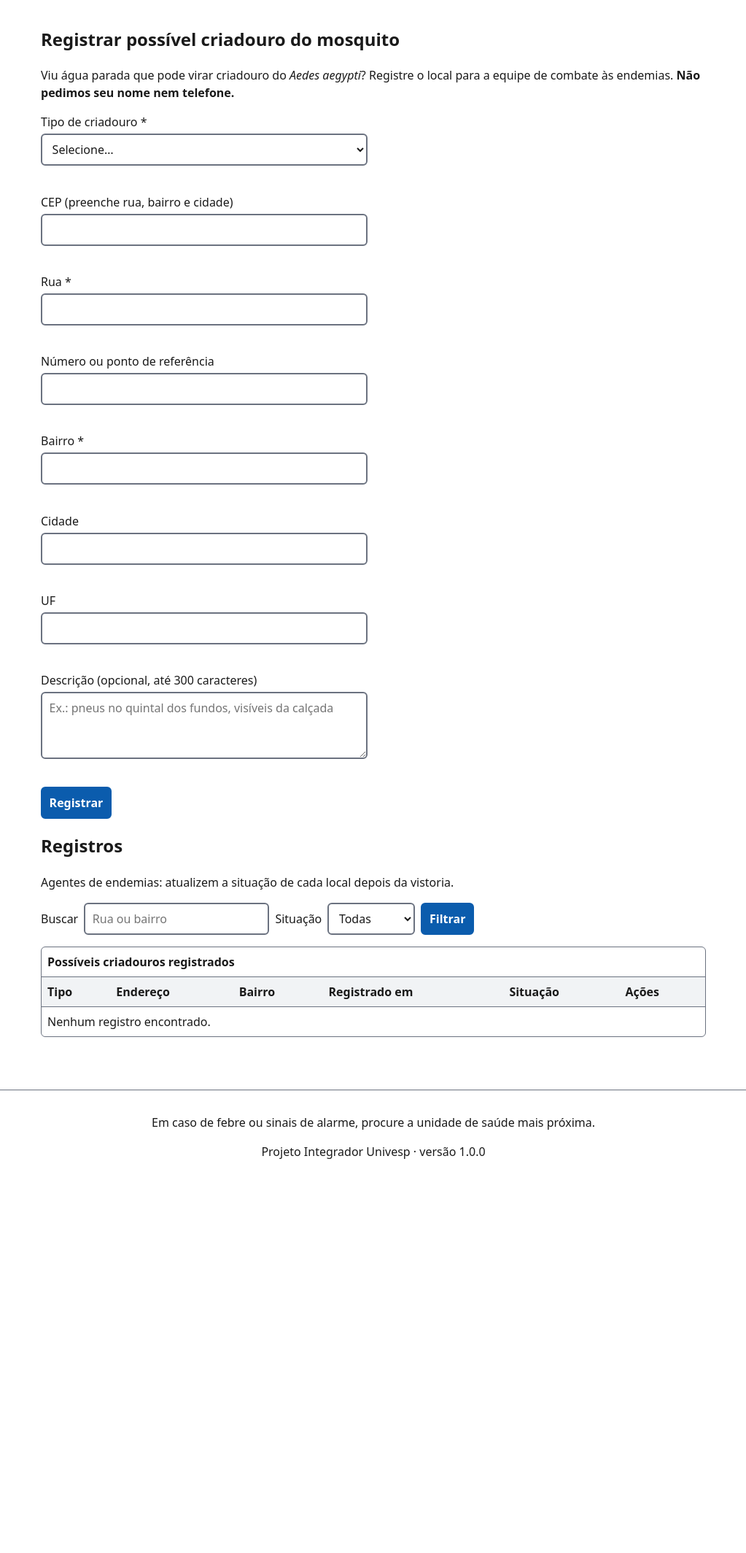
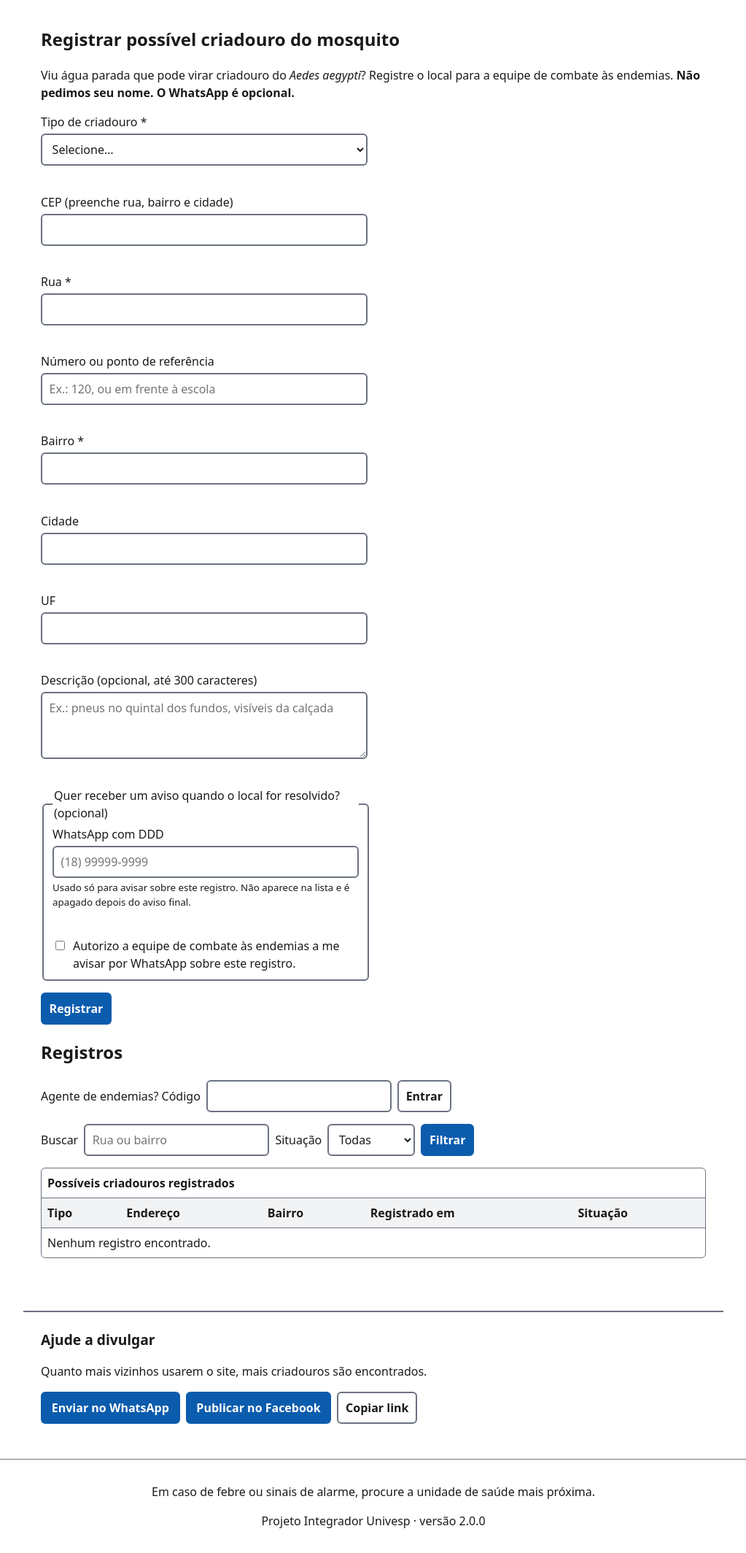
Before and after one commit to dpcolle/pi-doacoes, a Flask app: page / in a window 1280 px wide. Shown: the part 72-2200 px from the top of the page at 73% size, without its empty margins (128-1151 px from the left). Before the commit the page ends 1660 px from the top, so only its background shows below. Run offline with Flask 3, Linux system fonts and the light colour scheme; data that the repository does not hold is empty; some libraries are stand-ins or nearby versions.

Commit message:
feat: solução final (v2.0.0) com melhorias pedidas pela comunidade
- Botões para compartilhar o site no WhatsApp, Facebook e celular
- WhatsApp opcional, com autorização, para avisar o morador; nunca
  aparece na lista pública e é apagado após o aviso final
- Área do agente protegida por código (AGENTE_CODIGO)
- Número ou ponto de referência com até 50 caracteres
- Migração automática do banco da v1

Co-Authored-By: Claude Opus 5.5 <noreply@anthropic.com>
Claude-Session: https://claude.ai/code/session_01GNyFwoaQv3j7zmxxrVzSng

```diff
--- a/app/__init__.py
+++ b/app/__init__.py
@@ -5,7 +5,7 @@ from flask import Flask
 
 from . import db
 
-__version__ = "1.0.0"
+__version__ = "2.0.0"
 
 # Municípios do grupo (código IBGE). Pode ser trocado pela variável MUNICIPIOS,
 # no formato "Nome:codigo;Nome:codigo".
@@ -29,6 +29,7 @@ def create_app(config=None):
         ),
         DATABASE_URL=os.environ.get("DATABASE_URL"),  # PostgreSQL (Neon); vazio = SQLite
         VERSAO=__version__,
+        AGENTE_CODIGO=os.environ.get("AGENTE_CODIGO"),  # libera a área do agente de endemias
         MUNICIPIOS=_ler_municipios(os.environ.get("MUNICIPIOS", MUNICIPIOS_PADRAO)),
     )
     app.json.ensure_ascii = False
--- a/app/schema.sql
+++ b/app/schema.sql
@@ -1,5 +1,6 @@
 -- Registros de possíveis criadouros do Aedes aegypti informados pela comunidade.
--- Não guarda nome, telefone nem e-mail de quem registra (LGPD: dados mínimos).
+-- Não guarda nome nem e-mail. O WhatsApp é opcional, só com autorização, nunca sai
+-- na lista pública e é apagado depois do aviso final (LGPD: consentimento e necessidade).
 CREATE TABLE IF NOT EXISTS focos (
     id            INTEGER PRIMARY KEY AUTOINCREMENT,
     tipo          TEXT    NOT NULL CHECK (tipo IN ('pneu','caixa_dagua','vaso_planta','lixo_entulho','piscina','calha','terreno','outros')),
@@ -10,6 +11,7 @@ CREATE TABLE IF NOT EXISTS focos (
     cep           TEXT,
     cidade        TEXT,
     uf            TEXT,
+    whatsapp      TEXT,
     status        TEXT    NOT NULL DEFAULT 'aberto' CHECK (status IN ('aberto','vistoriado','eliminado')),
     criado_em     TEXT    NOT NULL DEFAULT (datetime('now')),
     atualizado_em TEXT    NOT NULL DEFAULT (datetime('now'))
--- a/app/schema_postgres.sql
+++ b/app/schema_postgres.sql
@@ -1,5 +1,6 @@
 -- Registros de possíveis criadouros do Aedes aegypti informados pela comunidade.
--- Não guarda nome, telefone nem e-mail de quem registra (LGPD: dados mínimos).
+-- Não guarda nome nem e-mail. O WhatsApp é opcional, só com autorização, nunca sai
+-- na lista pública e é apagado depois do aviso final (LGPD: consentimento e necessidade).
 CREATE TABLE IF NOT EXISTS focos (
     id            SERIAL PRIMARY KEY,
     tipo          TEXT    NOT NULL CHECK (tipo IN ('pneu','caixa_dagua','vaso_planta','lixo_entulho','piscina','calha','terreno','outros')),
@@ -10,6 +11,7 @@ CREATE TABLE IF NOT EXISTS focos (
     cep           TEXT,
     cidade        TEXT,
     uf            TEXT,
+    whatsapp      TEXT,
     status        TEXT    NOT NULL DEFAULT 'aberto' CHECK (status IN ('aberto','vistoriado','eliminado')),
     criado_em     TEXT    NOT NULL DEFAULT to_char(now() AT TIME ZONE 'UTC', 'YYYY-MM-DD HH24:MI:SS'),
     atualizado_em TEXT    NOT NULL DEFAULT to_char(now() AT TIME ZONE 'UTC', 'YYYY-MM-DD HH24:MI:SS')
--- a/app/static/css/style.css
+++ b/app/static/css/style.css
@@ -57,3 +57,17 @@ section { margin-bottom: 2rem; }
 /* Situação: além da cor, o texto da opção diz o estado */
 select.situacao-aberto { border-color: var(--erro); }
 select.situacao-eliminado { border-color: var(--ok); }
+/* v2 */
+.divulgar { max-width: 60rem; margin: 0 auto 2rem; padding: 1rem 1.5rem; border-top: 2px solid var(--borda); }
+.divulgar h2 { font-size: 1.2rem; margin: .5rem 0; }
+.botoes, .acoes { display: flex; flex-wrap: wrap; gap: .5rem; }
+a.botao { display: inline-block; padding: .5rem .8rem; border: 2px solid var(--primaria); border-radius: 6px;
+          background: var(--primaria); color: var(--primaria-texto); font-weight: 600; text-decoration: none; }
+label.caixa { display: flex; gap: .5rem; align-items: flex-start; max-width: 28rem; }
+label.caixa input { margin-top: .3rem; }
+small { display: block; }
+.agente { margin-bottom: 1rem; }
+.situacao-texto { font-weight: 600; padding: .1rem .5rem; border: 2px solid var(--borda); border-radius: 6px; white-space: nowrap; }
+.situacao-texto.situacao-aberto { border-color: var(--erro); }
+.situacao-texto.situacao-eliminado { border-color: var(--ok); }
+[hidden] { display: none !important; }
--- a/app/static/js/common.js
+++ b/app/static/js/common.js
@@ -1,11 +1,24 @@
 "use strict";
+
+/** Código do agente de endemias, guardado só nesta aba do navegador. */
+function codigoAgente() {
+  try { return sessionStorage.getItem("pi-agente") || ""; } catch (_) { return ""; }
+}
+
+function guardarCodigoAgente(codigo) {
+  try {
+    if (codigo) sessionStorage.setItem("pi-agente", codigo);
+    else sessionStorage.removeItem("pi-agente");
+  } catch (_) { /* modo privado: vale só até recarregar */ }
+}
 
 /** Chamada à API própria; lança Error com .detalhes quando a API devolve erro. */
 async function api(caminho, opcoes = {}) {
-  const resposta = await fetch(caminho, {
-    headers: { "Content-Type": "application/json" },
-    ...opcoes,
-  });
+  const cabecalhos = { "Content-Type": "application/json" };
+  const codigo = opcoes.codigo !== undefined ? opcoes.codigo : codigoAgente();
+  if (codigo) cabecalhos["X-Codigo-Agente"] = codigo;
+  const { codigo: _ignorado, ...resto } = opcoes;
+  const resposta = await fetch(caminho, { headers: cabecalhos, ...resto });
   if (resposta.status === 204) return null;
   const corpo = await resposta.json().catch(() => ({}));
   if (!resposta.ok) {
--- /dev/null
+++ b/app/static/js/compartilhar.js
@@ -0,0 +1,27 @@
+"use strict";
+/* v2: divulgar o site nas redes sociais (sugestão da avaliação dos moradores). */
+(function () {
+  const url = window.location.origin + "/";
+  const texto = "Viu água parada? Registre o local e ajude a combater a dengue no nosso bairro:";
+  document.getElementById("share-whatsapp").href = "https://wa.me/?text=" + encodeURIComponent(texto + " " + url);
+  document.getElementById("share-facebook").href =
+    "https://www.facebook.com/sharer/sharer.php?u=" + encodeURIComponent(url);
+
+  // Celular: abre o menu de compartilhamento do próprio aparelho (Instagram, Telegram etc.)
+  const botao = document.getElementById("compartilhar");
+  if (navigator.share) {
+    botao.hidden = false;
+    botao.addEventListener("click", () => {
+      navigator.share({ title: "Alerta Dengue Comunitário", text: texto, url }).catch(() => { /* cancelado */ });
+    });
+  }
+
+  document.getElementById("copiar-link").addEventListener("click", async () => {
+    try {
+      await navigator.clipboard.writeText(url);
+      avisar("Link copiado: " + url);
+    } catch (_) {
+      avisar("Não foi possível copiar. O endereço é " + url, "erro");
+    }
+  });
+})();
--- a/app/static/js/focos.js
+++ b/app/static/js/focos.js
@@ -11,21 +11,70 @@ function celula(texto) {
   return td;
 }
 
-/** Seletor de situação: o agente muda e a alteração é salva na hora. */
-function seletorSituacao(f) {
+/* ---- Modo agente (v2) -----------------------------------------------------------
+ * Só quem tem o código (variável AGENTE_CODIGO no servidor) muda a situação, exclui
+ * e avisa o morador. Os demais veem a situação como texto.
+ */
+const formAgente = document.getElementById("form-agente");
+const agenteAtivo = document.getElementById("agente-ativo");
+let modoAgente = false;
+
+function aplicarModoAgente(ativo) {
+  modoAgente = ativo;
+  formAgente.hidden = ativo;
+  agenteAtivo.hidden = !ativo;
+  carregar();
+}
+
+formAgente.addEventListener("submit", async (ev) => {
+  ev.preventDefault();
+  const campo = document.getElementById("codigo-agente");
+  const erro = document.getElementById("erro-codigo-agente");
+  erro.textContent = "";
+  campo.removeAttribute("aria-invalid");
+  try {
+    await api("/api/agente/entrar", { method: "POST", codigo: campo.value });
+    guardarCodigoAgente(campo.value);
+    campo.value = "";
+    aplicarModoAgente(true);
+    avisar("Modo agente ativo.");
+    document.getElementById("sair-agente").focus();
+  } catch (e) {
+    erro.textContent = e.message;
+    campo.setAttribute("aria-invalid", "true");
+    campo.focus();
+  }
+});
+
+document.getElementById("sair-agente").addEventListener("click", () => {
+  guardarCodigoAgente("");
+  aplicarModoAgente(false);
+  avisar("Você saiu do modo agente.");
+  document.getElementById("codigo-agente").focus();
+});
+
+/** Público: a situação como texto. Agente: seletor que salva na hora. */
+function celulaSituacao(f) {
   const td = document.createElement("td");
+  if (!modoAgente) {
+    const span = document.createElement("span");
+    span.className = "situacao-texto situacao-" + f.status;
+    span.textContent = SITUACOES[f.status];
+    td.append(span);
+    return td;
+  }
   const sel = document.createElement("select");
   sel.setAttribute("aria-label", `Situação do registro em ${f.logradouro}, ${f.bairro}`);
   sel.className = "situacao situacao-" + f.status;
   for (const [valor, nome] of Object.entries(SITUACOES)) {
-    const op = new Option(nome, valor, false, valor === f.status);
-    sel.append(op);
+    sel.append(new Option(nome, valor, false, valor === f.status));
   }
   sel.addEventListener("change", async () => {
     try {
       await api(`/api/focos/${f.id}/status`, { method: "PATCH", body: JSON.stringify({ status: sel.value }) });
+      f.status = sel.value;
       sel.className = "situacao situacao-" + sel.value;
-      avisar(`Situação alterada para ${SITUACOES[sel.value]}.`);
+      avisar(`Situação alterada para ${SITUACOES[sel.value]}.` + (f.tem_contato ? " Avise o morador pelo WhatsApp." : ""));
     } catch (e) {
       sel.value = f.status;
       avisar(e.message, "erro");
@@ -33,6 +82,26 @@ function seletorSituacao(f) {
   });
   td.append(sel);
   return td;
+}
+
+/** Abre o WhatsApp com a mensagem pronta. No aviso final (eliminado), apaga o número. */
+async function avisarMorador(f, botao, endereco) {
+  const janela = window.open("about:blank", "_blank"); // aberta no clique, para não ser bloqueada
+  try {
+    const { link, status } = await api(`/api/focos/${f.id}/contato`);
+    if (janela) janela.location.href = link; else window.location.href = link;
+    if (status === "eliminado") {
+      await api(`/api/focos/${f.id}/contato`, { method: "DELETE" });
+      f.tem_contato = false;
+      botao.remove();
+      avisar(`WhatsApp aberto para o registro em ${endereco}. Como foi o aviso final, o número foi apagado do sistema.`);
+    } else {
+      avisar(`WhatsApp aberto para o registro em ${endereco}. O número fica guardado até o aviso de eliminação.`);
+    }
+  } catch (e) {
+    if (janela) janela.close();
+    avisar(e.message, "erro");
+  }
 }
 
 function linha(f) {
@@ -44,11 +113,21 @@ function linha(f) {
     const p = document.createElement("small");
     p.className = "descricao";
     p.textContent = f.descricao;
-    tdTipo.append(document.createElement("br"), p);
+    tdTipo.append(p);
   }
   tr.append(tdTipo, celula(endereco), celula(local ? `${f.bairro} (${local})` : f.bairro),
-            celula(formatarData(f.criado_em)), seletorSituacao(f));
+            celula(formatarData(f.criado_em)), celulaSituacao(f));
+  if (!modoAgente) return tr;
   const acoes = document.createElement("td");
+  acoes.className = "acoes";
+  if (f.tem_contato) {
+    const zap = document.createElement("button");
+    zap.type = "button";
+    zap.textContent = "Avisar no WhatsApp";
+    zap.setAttribute("aria-label", `Avisar no WhatsApp o morador do registro em ${endereco}`);
+    zap.addEventListener("click", () => avisarMorador(f, zap, endereco));
+    acoes.append(zap);
+  }
   const botao = document.createElement("button");
   botao.type = "button";
   botao.className = "perigo";
@@ -67,12 +146,13 @@ async function carregar() {
   if (q) params.set("q", q);
   if (status) params.set("status", status);
   try {
+    document.getElementById("col-acoes").hidden = !modoAgente;
     const dados = await api("/api/focos?" + params);
     corpo.replaceChildren(...dados.map(linha));
     if (!dados.length) {
       const tr = document.createElement("tr");
       const td = celula("Nenhum registro encontrado.");
-      td.colSpan = 6;
+      td.colSpan = modoAgente ? 6 : 5;
       tr.append(td);
       corpo.append(tr);
     }
@@ -163,7 +243,7 @@ form.addEventListener("submit", async (ev) => {
     await api("/api/focos", { method: "POST", body: JSON.stringify(dados) });
     form.reset();
     cepPreenchido = "";
-    avisar("Obrigado! O local foi registrado para a equipe de combate às endemias.");
+    avisar("Obrigado! O local foi registrado para a equipe de combate às endemias. Compartilhe o site com seus vizinhos.");
     document.getElementById("tipo").focus();
     carregar();
   } catch (e) {
@@ -181,4 +261,10 @@ document.getElementById("form-filtro").addEventListener("submit", (ev) => {
   carregar();
 });
 
-carregar();
+if (codigoAgente()) {
+  api("/api/agente/entrar", { method: "POST" })
+    .then(() => aplicarModoAgente(true))
+    .catch(() => { guardarCodigoAgente(""); carregar(); });
+} else {
+  carregar();
+}
--- a/app/templates/base.html
+++ b/app/templates/base.html
@@ -28,12 +28,23 @@
     {% block conteudo %}{% endblock %}
   </main>
   <p id="status" class="status" role="status" aria-live="polite"></p>
+  <aside class="divulgar" aria-labelledby="t-divulgar">
+    <h2 id="t-divulgar">Ajude a divulgar</h2>
+    <p>Quanto mais vizinhos usarem o site, mais criadouros são encontrados.</p>
+    <div class="botoes">
+      <button type="button" id="compartilhar" hidden>Compartilhar</button>
+      <a class="botao" id="share-whatsapp" href="https://wa.me/" target="_blank" rel="noopener">Enviar no WhatsApp</a>
+      <a class="botao" id="share-facebook" href="https://www.facebook.com/sharer/sharer.php" target="_blank" rel="noopener">Publicar no Facebook</a>
+      <button type="button" class="secundario" id="copiar-link">Copiar link</button>
+    </div>
+  </aside>
   <footer class="rodape">
     <p>Em caso de febre ou sinais de alarme, procure a unidade de saúde mais próxima.</p>
     <p>Projeto Integrador Univesp &middot; versão {{ config['VERSAO'] }}</p>
   </footer>
   <script src="{{ url_for('static', filename='js/common.js') }}"></script>
   <script src="{{ url_for('static', filename='js/acessibilidade.js') }}"></script>
+  <script src="{{ url_for('static', filename='js/compartilhar.js') }}"></script>
   {% block scripts %}{% endblock %}
   <!-- VLibras: tradução do conteúdo para Libras (serviço do Governo Federal) -->
   <div vw class="enabled">
--- a/app/templates/index.html
+++ b/app/templates/index.html
@@ -6,7 +6,7 @@
 {% block conteudo %}
 <h2>Registrar possível criadouro do mosquito</h2>
 <p>Viu água parada que pode virar criadouro do <i>Aedes aegypti</i>? Registre o local para a equipe de
-  combate às endemias. <strong>Não pedimos seu nome nem telefone.</strong></p>
+  combate às endemias. <strong>Não pedimos seu nome. O WhatsApp é opcional.</strong></p>
 <form id="form-foco" novalidate>
   <div class="campo">
     <label for="tipo">Tipo de criadouro <span aria-hidden="true">*</span></label>
@@ -28,7 +28,8 @@
   </div>
   <div class="campo">
     <label for="numero">Número ou ponto de referência</label>
-    <input id="numero" name="numero" maxlength="10" aria-describedby="erro-numero">
+    <input id="numero" name="numero" maxlength="50" aria-describedby="erro-numero"
+      placeholder="Ex.: 120, ou em frente à escola">
     <span id="erro-numero" class="erro"></span>
   </div>
   <div class="campo">
@@ -52,11 +53,34 @@
       placeholder="Ex.: pneus no quintal dos fundos, visíveis da calçada"></textarea>
     <span id="erro-descricao" class="erro"></span>
   </div>
+  <fieldset>
+    <legend>Quer receber um aviso quando o local for resolvido? (opcional)</legend>
+    <div class="campo">
+      <label for="whatsapp">WhatsApp com DDD</label>
+      <input id="whatsapp" name="whatsapp" type="tel" inputmode="tel" maxlength="20" autocomplete="tel"
+        placeholder="(18) 99999-9999" aria-describedby="ajuda-whatsapp erro-whatsapp">
+      <small id="ajuda-whatsapp">Usado só para avisar sobre este registro. Não aparece na lista
+        e é apagado depois do aviso final.</small>
+      <span id="erro-whatsapp" class="erro"></span>
+    </div>
+    <label class="caixa"><input type="checkbox" id="aceite_contato" name="aceite_contato" aria-describedby="erro-aceite_contato">
+      Autorizo a equipe de combate às endemias a me avisar por WhatsApp sobre este registro.</label>
+    <span id="erro-aceite_contato" class="erro"></span>
+  </fieldset>
   <button type="submit">Registrar</button>
 </form>
 
 <h2>Registros</h2>
-<p>Agentes de endemias: atualizem a situação de cada local depois da vistoria.</p>
+<div class="agente">
+  <form id="form-agente" class="filtro" aria-label="Entrar como agente de endemias">
+    <label for="codigo-agente">Agente de endemias? Código</label>
+    <input id="codigo-agente" type="password" autocomplete="off" aria-describedby="erro-codigo-agente">
+    <button type="submit" class="secundario">Entrar</button>
+    <span id="erro-codigo-agente" class="erro"></span>
+  </form>
+  <p id="agente-ativo" hidden><strong>Modo agente ativo:</strong> atualize a situação e avise o morador.
+    <button type="button" class="secundario" id="sair-agente">Sair</button></p>
+</div>
 <form id="form-filtro" class="filtro" role="search" aria-label="Filtrar registros">
   <label for="filtro-q">Buscar</label>
   <input id="filtro-q" type="search" placeholder="Rua ou bairro">
@@ -74,7 +98,7 @@
     <caption id="titulo-tabela">Possíveis criadouros registrados</caption>
     <thead>
       <tr><th scope="col">Tipo</th><th scope="col">Endereço</th><th scope="col">Bairro</th>
-          <th scope="col">Registrado em</th><th scope="col">Situação</th><th scope="col">Ações</th></tr>
+          <th scope="col">Registrado em</th><th scope="col">Situação</th><th scope="col" id="col-acoes" hidden>Ações</th></tr>
     </thead>
     <tbody id="corpo-tabela"></tbody>
   </table>
--- a/render.yaml
+++ b/render.yaml
@@ -12,3 +12,5 @@ services:
         value: 3.12.3
       - key: DATABASE_URL
         sync: false               # cole a connection string do Neon no painel do Render
+      - key: AGENTE_CODIGO
+        sync: false               # código dos agentes de endemias (não coloque no GitHub)
```
Also changed, not shown: app/db.py (+12 -0 lines), app/routes_api.py (+83 -7 lines), app/validators.py (+26 -2 lines), tests/base.py (+4 -1 lines), tests/test_api.py (+8 -7 lines), tests/test_db.py (+6 -4 lines), tests/test_v2.py (added, +116 -0 lines), tests/test_validators.py (+1 -1 lines), CHANGELOG.md, README.md.
